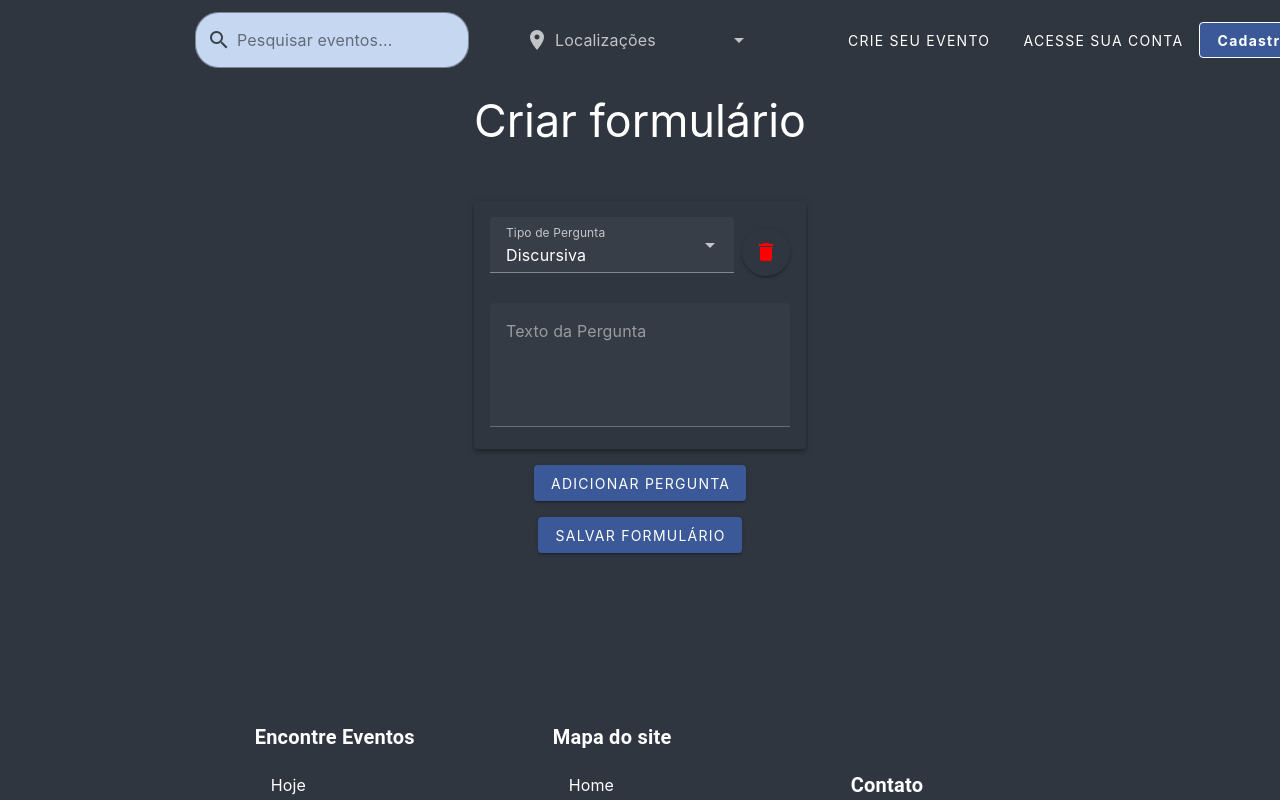
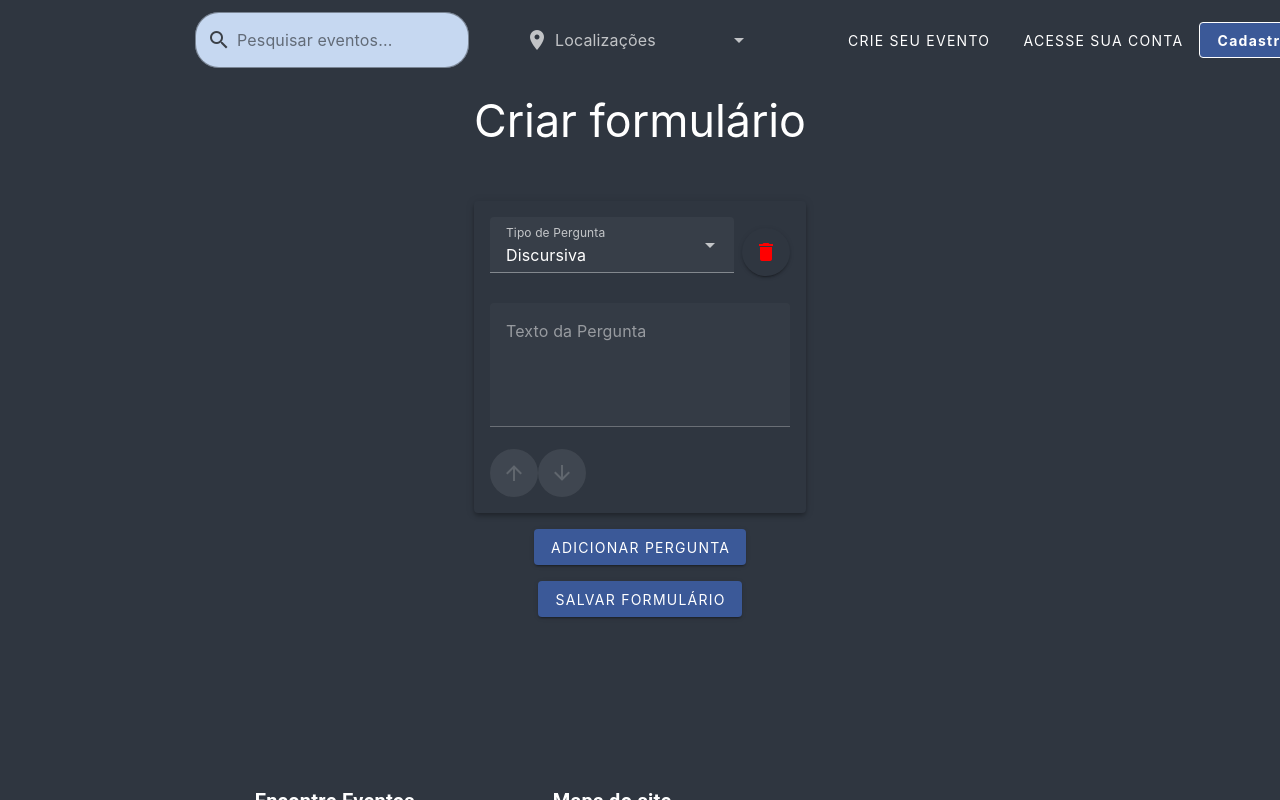
Before and after one commit to tallysdev/eventSync, a Vue app in the folder frontend/eventsync_front/: page /create-form in a window 1280 px wide. Built offline with nearby package versions, Linux system fonts and the light colour scheme.

Commit message:
feat: Add question reordering functionality and improve style #43

```diff
--- a/frontend/eventsync_front/src/components/EventForm.vue
+++ b/frontend/eventsync_front/src/components/EventForm.vue
@@ -60,6 +60,17 @@
                             </div>
                         </v-card-subtitle>
 
+                        <v-card-subtitle>
+                            <div class="d-flex align-center">
+                                <v-btn @click="moveQuestion(index, -1)" icon :disabled="index === 0" class="move-btn">
+                                  <v-icon>mdi-arrow-up</v-icon>
+                                </v-btn>
+                                <v-btn @click="moveQuestion(index, 1)" icon :disabled="index === questions.length - 1" class="move-btn">
+                                  <v-icon>mdi-arrow-down</v-icon>
+                                </v-btn>
+                              </div>
+                        </v-card-subtitle>
+
                     </v-card>
 
                 </div>
@@ -98,6 +109,13 @@ const addOption = (index) => {
   }
 }
 
+const moveQuestion = (index, direction) => {
+  const newIndex = index + direction
+  if (newIndex < 0 || newIndex >= questions.value.length) return
+  const movedQuestion = questions.value.splice(index, 1)[0]
+  questions.value.splice(newIndex, 0, movedQuestion)
+}
+
 const removeOption = (questionIndex, optionIndex) => {
   questions.value[questionIndex].optionList.splice(optionIndex, 1)
 }
@@ -127,12 +145,12 @@ const removeOption = (questionIndex, optionIndex) => {
     margin-top: 16px;
 }
 
-.mb-4 {
-    margin-bottom: 16px;
-}
-
 .ml-2 {
     color: red;
 }
 
+.move-btn {
+    margin-bottom: 16px;
+}
+
 </style>
```
